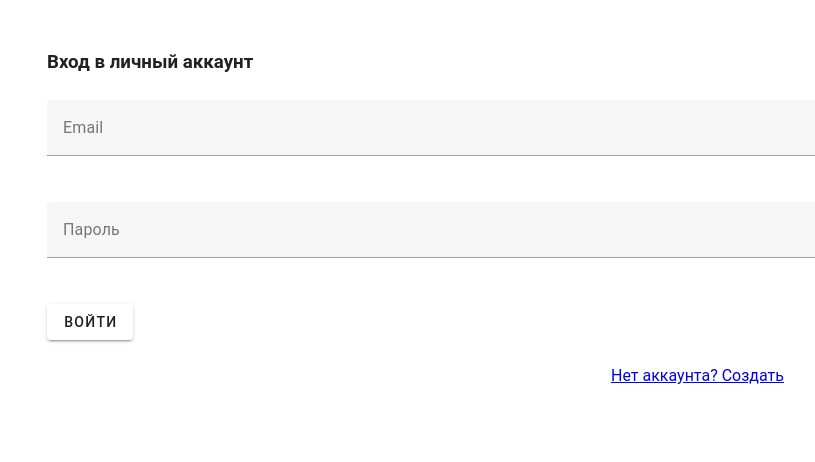
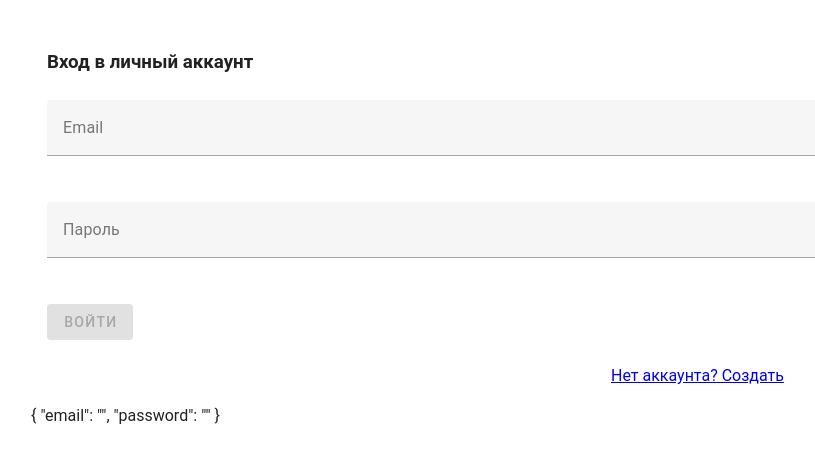
Before and after one commit to Almasgali/news, a Vue app in the folder frontend/: page /authentication in a window 1280 px wide. Shown: the top 462 px of the page, without its empty margins (41-856 px from the left). Built offline with nearby package versions, Linux system fonts and the light colour scheme.

Commit message:
validation the authentication form

```diff
--- a/frontend/src/components/AuthenticationForm.vue
+++ b/frontend/src/components/AuthenticationForm.vue
@@ -12,6 +12,7 @@
                 <v-col>
                     <v-text-field
                       v-model="person.email"
+                      :rules="rules.errorEmail"
                       type="email"
                       label="Email"
                     />
@@ -21,6 +22,7 @@
                 <v-col>
                     <v-text-field
                       v-model="person.password"
+                      :rules="rules.eroorPassword"
                       type="password"
                       label="Пароль"
                     />
@@ -29,6 +31,7 @@
             <v-row>
                 <v-col>
                     <v-btn
+                      :disabled="bntDisabled"
                       :to="{name: 'home'}"
                       @click="authentication"
                     >
@@ -44,6 +47,7 @@
                 </v-col>
             </v-row>
         </v-container>
+        {{ person }}
     </v-form>
 </template>
 
@@ -54,7 +58,24 @@
                 person: {
                     email: '',
                     password: ''
+                },
+                rules: {
+                    errorEmail: [
+                        v => !!v || 'Введите почту',
+                        v => {
+                            const pattern = this.$store.state.person.validEmailReg;
+                            return pattern.test(v) || 'Почта введена неверно';
+                        }
+                    ],
+                    eroorPassword: [
+                        v => !!v || 'Введите пароль'
+                    ]
                 }
+            }
+        },
+        computed: {
+            bntDisabled() {
+                return !this.person.email || !this.person.password;
             }
         },
         methods: {
--- a/frontend/src/store/modules/person.js
+++ b/frontend/src/store/modules/person.js
@@ -8,7 +8,8 @@ export default {
       password: ''
     },
     validNameReg: /^([a-z]+|[а-яё]+)(\s([a-z]+|[а-яё]+)){0,2}$/i,
-    validEmailReg: /^$/
+    validEmailReg: /^[^<>()[\]\\.,;:\s@"]+(\.[^<>()[\]\\.,;:\s@"]+)*\@[-a-z]+\.[a-z]{2,}$/i,
+    validPasswordReg: /^$/
   },
   getters: {
     getName: state => {
```
